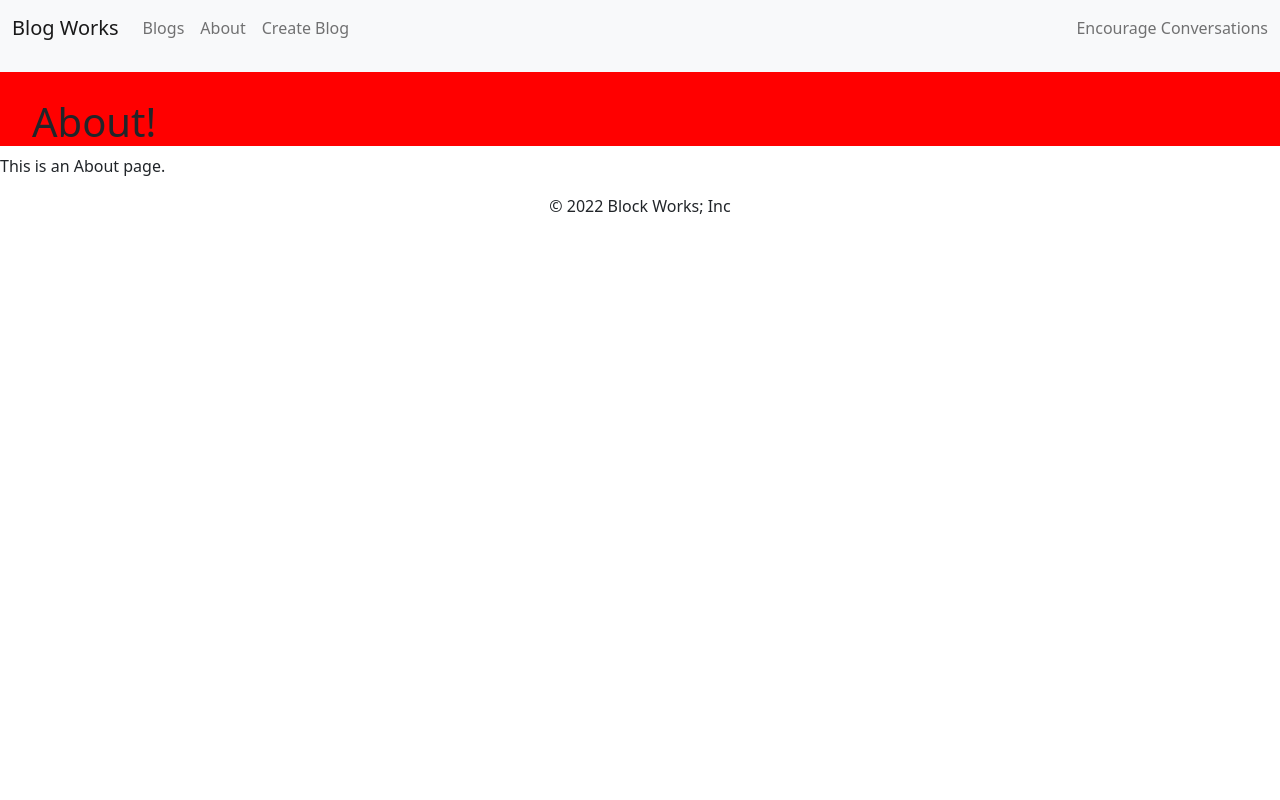
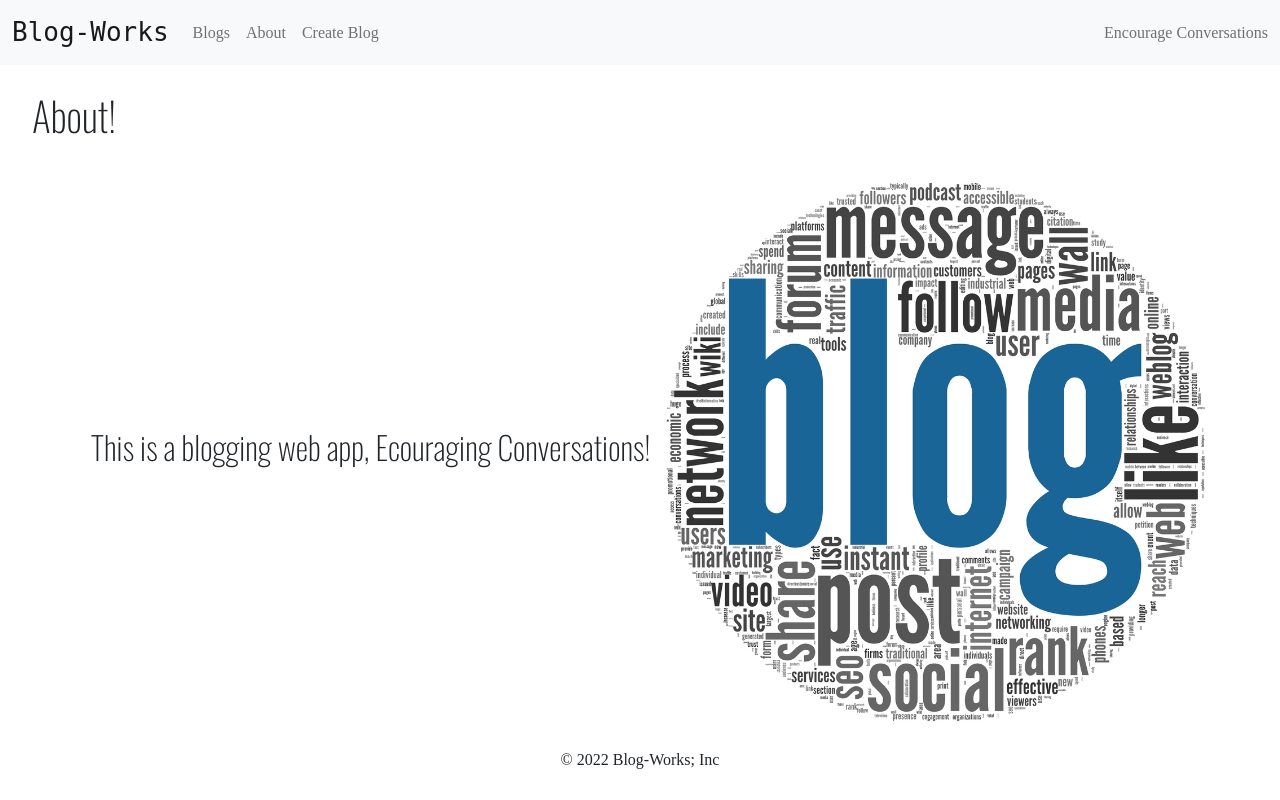
Before and after one commit to Aditya-Singh-SSJ2/blog-works, a Node server app: page /about in a window 1280 px wide. Run offline with Node 20, Linux system fonts and the light colour scheme; some libraries are stand-ins or nearby versions.

Commit message:
finishing touch

```diff
--- a/app.js
+++ b/app.js
@@ -2,6 +2,7 @@ const express = require('express');
 const morgan = require('morgan');
 const mongoose = require('mongoose');
 const Blog = require('./models/blog');
+const { render } = require('express/lib/response');
 
 const app = express();
 
@@ -25,8 +26,8 @@ app.use(express.urlencoded({ extended: true }));
 
 
 app.get('/', (req, res) => {
-    var blogs = [{"title": "heyy", "snippet": "aditya is making this"}];
-    res.render('index', {title: "Home", blogs });
+    // res.render('index', {title: "Home" })
+    res.redirect('/blogs');
 })
 
 app.get('/about', (req, res) => {
@@ -56,8 +57,10 @@ app.post('/blogs', (req, res) => {
 app.get('/blogs/:id', (req, res) => {
     const id = req.params.id;
     Blog.findById(id, (err, data) => {
-        if (err) console.error(err);
-        res.render('details', {title: "Blog Details", blog: data });
+        if (err) res.status(404).render("404", {title: "404"})
+        else{
+            res.render('details', {title: "Blog Details", blog: data });
+        }
     })
 })
 
--- a/public/styles.css
+++ b/public/styles.css
@@ -26,4 +26,29 @@ a{
 
 a :hover{
     color: red;
+    /* transform: scale(2); */
 }
+
+#nav-start{
+    font-family:monospace;
+    font-size: xx-large;
+    padding-top: 2  %;
+}
+
+#nav-start :hover{
+    color: blue;
+}
+
+.start{
+    font-family: 'Oswald', sans-serif;
+}
+
+body{
+    font-family: 'Times New Roman', Times, serif;
+}
+
+#about {
+    font-family: 'Oswald', sans-serif;
+    font-size: xx-large;
+    text-align: center;
+}
--- a/views/404.ejs
+++ b/views/404.ejs
@@ -5,7 +5,10 @@
 <body>
 
 <h1 style="background-color: red;">404 Error!</h1>
-<p>Page not found!</p>
+<div class="blog-contents">
+    <p>Page not found!</p>
+</div>
+
 
 </body>
 <%- include('./templates/footer.ejs') %>
--- a/views/about.ejs
+++ b/views/about.ejs
@@ -4,8 +4,15 @@
 <%- include('./templates/nav.ejs') %>
 <body>
 
-<h1 style="background-color: red;">About!</h1>
-<p>This is an About page.</p>
+<h1 class="start">About!</h1>
+
+<div class="blog-contents">
+    <p id='about'>
+        This is a blogging web app, Ecouraging Conversations!
+        <img src="/about.jpg" alt="Blog width="450" height="560"">
+    </p>
+</div>
+
 
 </body>
 <%- include('./templates/footer.ejs') %>
--- a/views/create.ejs
+++ b/views/create.ejs
@@ -4,7 +4,7 @@
 <%- include('./templates/nav.ejs') %>
 <body>
 
-<h1 style="background-color: red;">Create Post</h1>
+<h1 class="start">Create Post</h1>
 
 <div class="form-main">
     <form action="/blogs" method="POST">
--- a/views/details.ejs
+++ b/views/details.ejs
@@ -4,7 +4,7 @@
 <%- include('./templates/nav.ejs') %>
 <body>
 
-<h1 style="background-color: red; margin-bottom: 2%;">All Blogs</h1>
+<!-- <h1 style="background-color: red; margin-bottom: 2%;">Blog</h1> -->
 
 <div class="blog-contents">
     <h2> <%= blog.title %> </h2>
--- a/views/index.ejs
+++ b/views/index.ejs
@@ -4,7 +4,7 @@
 <%- include('./templates/nav.ejs') %>
 <body>
 
-<h1>All Blogs</h1>
+<h1 class='start'>All Blogs</h1>
 
 <div class="blog-contents">
     <% if (blogs.length>0) { %>
--- a/views/templates/footer.ejs
+++ b/views/templates/footer.ejs
@@ -1,3 +1,3 @@
 <footer>
-    <p>&copy; 2022 Block Works; Inc </p>
+    <p>&copy; 2022 Blog-Works; Inc </p>
 </footer>
--- a/views/templates/head.ejs
+++ b/views/templates/head.ejs
@@ -5,5 +5,11 @@
     <!-- Bootstrap -->
     <link href="https://cdn.jsdelivr.net/npm/bootstrap@5.1.3/dist/css/bootstrap.min.css" rel="stylesheet" integrity="sha384-1BmE4kWBq78iYhFldvKuhfTAU6auU8tT94WrHftjDbrCEXSU1oBoqyl2QvZ6jIW3" crossorigin="anonymous">
     <link href="/styles.css" rel="stylesheet">
-    <title>Dabboo | <%= title %></title>
+
+    <!-- Font-Google -->
+    <link rel="preconnect" href="https://fonts.googleapis.com">
+    <link rel="preconnect" href="https://fonts.gstatic.com" crossorigin>
+    <link href="https://fonts.googleapis.com/css2?family=Oswald:wght@200&display=swap" rel="stylesheet">
+
+    <title>Blog-Works | <%= title %></title>
 </head>
--- a/views/templates/nav.ejs
+++ b/views/templates/nav.ejs
@@ -1,9 +1,6 @@
 <nav class="navbar navbar-expand-lg navbar-light bg-light">
     <div class="container-fluid">
-      <a class="navbar-brand" href="/">Blog Works</a>
-      <button class="navbar-toggler" type="button" data-bs-toggle="collapse" data-bs-target="#navbarNav" aria-controls="navbarNav" aria-expanded="false" aria-label="Toggle navigation">
-        <span class="navbar-toggler-icon"></span>
-      </button>
+      <a class="navbar-brand" href="/" id='nav-start'><bold>Blog-Works</bold></a>
       <div class="collapse navbar-collapse" id="navbarNav">
         <ul class="navbar-nav">
           <li class="nav-item">
@@ -23,7 +20,4 @@
 
     </div>
 </nav>
-
-<nav class="navbar navbar-light bg-light">
-
-</nav>
+<!-- <hr> -->
```
Also changed, not shown: public/about.jpg (added).
